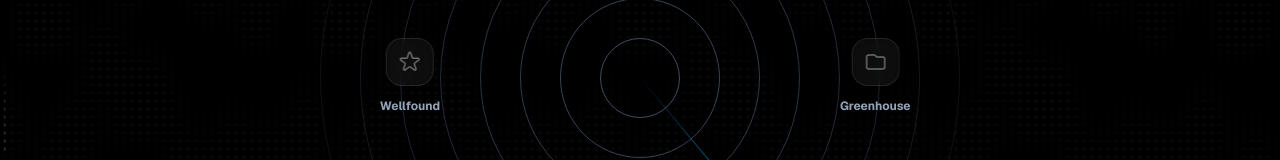
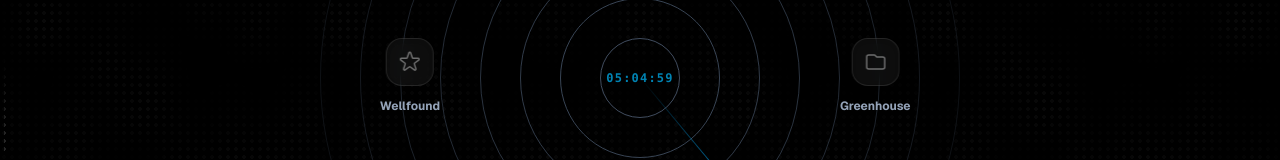
Before and after one commit to david-007t/anello, a Next.js app in the folder web/: page / in a window 1280 px wide. Shown: the part 391-551 px from the top of the page. Built offline with nearby package versions, Linux system fonts and the light colour scheme.

Commit message:
feat(ui): add live military time display at radar center
Shows HH:MM:SS in 24h format, ticking every second, centered
in the radar at z-50 with sky-400/70 monospace styling.

Confidence: high
Scope-risk: narrow

```diff
--- a/web/components/ui/radar.tsx
+++ b/web/components/ui/radar.tsx
@@ -1,7 +1,7 @@
 "use client";
 import { motion } from "framer-motion";
 import { twMerge } from "tailwind-merge";
-import React from "react";
+import React, { useState, useEffect } from "react";
 
 export const Circle = ({ className, children, idx, ...rest }: any) => {
   return (
@@ -20,6 +20,21 @@ export const Circle = ({ className, children, idx, ...rest }: any) => {
 
 export const Radar = ({ className }: { className?: string }) => {
   const circles = new Array(8).fill(1);
+  const [time, setTime] = useState("");
+
+  useEffect(() => {
+    const update = () => {
+      const now = new Date();
+      const h = String(now.getHours()).padStart(2, "0");
+      const m = String(now.getMinutes()).padStart(2, "0");
+      const s = String(now.getSeconds()).padStart(2, "0");
+      setTime(`${h}:${m}:${s}`);
+    };
+    update();
+    const id = setInterval(update, 1000);
+    return () => clearInterval(id);
+  }, []);
+
   return (
     <div
       className={twMerge(
@@ -42,6 +57,12 @@ export const Radar = ({ className }: { className?: string }) => {
         className="animate-radar-spin absolute right-1/2 top-1/2 z-40 flex h-[5px] w-[400px] items-end justify-center overflow-hidden bg-transparent"
       >
         <div className="relative z-40 h-[1px] w-full bg-gradient-to-r from-transparent via-sky-500 to-transparent" />
+      </div>
+      {/* Military time display */}
+      <div className="absolute z-50 flex items-center justify-center">
+        <span className="font-mono text-xs font-semibold tracking-widest text-sky-400/70">
+          {time}
+        </span>
       </div>
       {/* Concentric circles */}
       {circles.map((_, idx) => (
```
